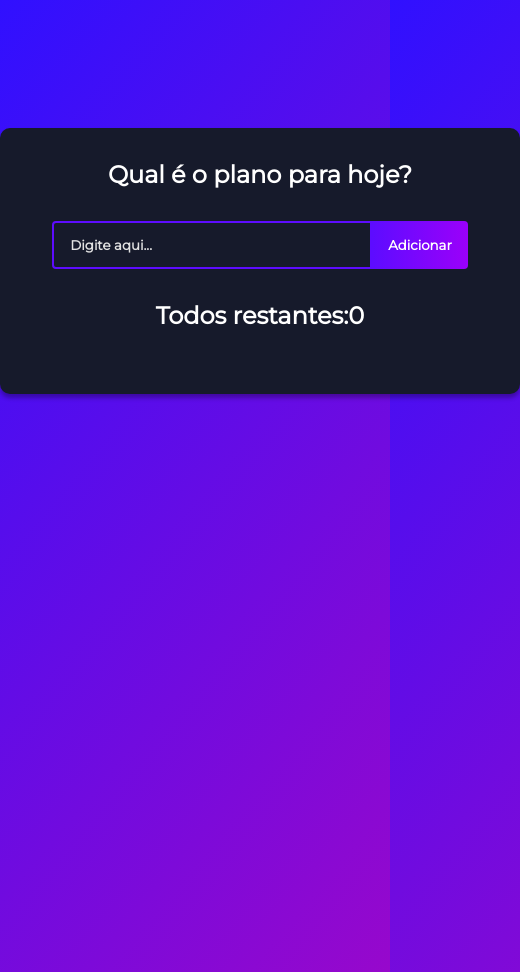
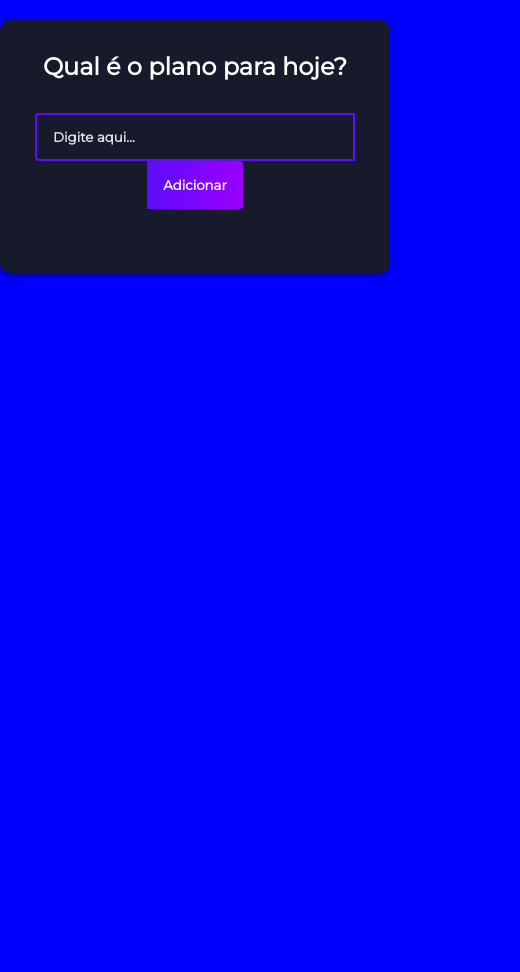
Before and after one commit to mcarvalhos/TodoList, a React (Create React App) app in the folder web/: page / in a window 390 px wide. Shown: the whole page, 520 px wide, since content can reach past the window. After the commit the page ends 864 px from the top, so only its background shows below. Built offline with nearby package versions, Linux system fonts and the light colour scheme.

Commit message:
responsive ntkb

```diff
--- a/web/package.json
+++ b/web/package.json
@@ -9,7 +9,7 @@
     "react": "^17.0.1",
     "react-dom": "^17.0.1",
     "react-icons": "^4.1.0",
-    "react-scripts": "4.0.1",
+    "react-scripts": "^4.0.1",
     "web-vitals": "^0.2.4"
   },
   "scripts": {
--- a/web/src/App.js
+++ b/web/src/App.js
@@ -1,5 +1,6 @@
 import React from "react";
 import "./App.css";
+import "./styles/responsive.css";
 import TodoList from "./components/TodoList";
 
 function App() {
--- /dev/null
+++ b/web/src/styles/responsive.css
@@ -0,0 +1,142 @@
+@media (max-width: 1600px) {
+  body {
+    background: orange;
+  }
+  .todo-app {
+    display: flex;
+    flex-direction: column;
+    justify-content: start;
+    width: 520px;
+    max-width: 650;
+    height: 100%;
+    max-height: 750px;
+    background: #161a2b;
+    text-align: center;
+    margin: 60px auto;
+    border-radius: 10px;
+    padding-bottom: 32px;
+    transition: all 1s;
+    overflow-y: auto;
+
+    box-shadow: 0px 4px 4px rgba(0, 0, 0, 0.3);
+  }
+}
+@media (max-width: 1440px) {
+  body {
+    background: green;
+  }
+  .todo-app {
+    display: flex;
+    flex-direction: column;
+    justify-content: start;
+    width: 520px;
+    max-width: 650;
+    height: 100%;
+    max-height: 700px;
+    background: #161a2b;
+    text-align: center;
+    margin: 50px auto;
+    border-radius: 10px;
+    padding-bottom: 32px;
+    transition: all 1s;
+    overflow-y: auto;
+
+    box-shadow: 0px 4px 4px rgba(0, 0, 0, 0.3);
+  }
+}
+
+@media (max-width: 1366px) {
+  body {
+    background: red;
+  }
+  .todo-app {
+    display: flex;
+    flex-direction: column;
+    justify-content: start;
+    width: 550px;
+    max-width: 100%;
+    height: 100%;
+    max-height: 620px;
+    background: #161a2b;
+    text-align: center;
+    margin: 20px auto;
+    border-radius: 10px;
+    padding-bottom: 32px;
+    transition: all 1s;
+    overflow-y: auto;
+
+    box-shadow: 0px 4px 4px rgba(0, 0, 0, 0.3);
+  }
+}
+
+@media (max-width: 1280px) {
+  body {
+    background: yellow;
+  }
+  .todo-app {
+    display: flex;
+    flex-direction: column;
+    justify-content: start;
+    width: 520px;
+    max-width: 650px;
+    height: 100%;
+    max-height: 550px;
+    background: #161a2b;
+    text-align: center;
+    margin: 20px auto;
+    border-radius: 10px;
+    padding-bottom: 32px;
+    transition: all 1s;
+    overflow-y: auto;
+
+    box-shadow: 0px 4px 4px rgba(0, 0, 0, 0.3);
+  }
+}
+
+@media (max-width: 1279px) {
+  body {
+    background: grey;
+  }
+  .todo-app {
+    display: flex;
+    flex-direction: column;
+    justify-content: start;
+    width: 520px;
+    max-width: 650px;
+    height: 100%;
+    max-height: 550px;
+    background: #161a2b;
+    text-align: center;
+    margin: 20px auto;
+    border-radius: 10px;
+    padding-bottom: 32px;
+    transition: all 1s;
+    overflow-y: auto;
+
+    box-shadow: 0px 4px 4px rgba(0, 0, 0, 0.3);
+  }
+}
+
+@media (max-width: 1024px) {
+  body {
+    background: blue;
+  }
+  .todo-app {
+    display: flex;
+    flex-direction: column;
+    justify-content: start;
+    width: 550px;
+    max-width: 100%;
+    height: 100%;
+    max-height: 590px;
+    background: #161a2b;
+    text-align: center;
+    margin: 20px auto;
+    border-radius: 10px;
+    padding-bottom: 32px;
+    transition: all 1s;
+    overflow-y: auto;
+
+    box-shadow: 0px 4px 4px rgba(0, 0, 0, 0.3);
+  }
+}
```
Also changed, not shown: web/src/components/TodoList.js (+4 -3 lines), 1 other file (tests, documents, lock files or other folders).
